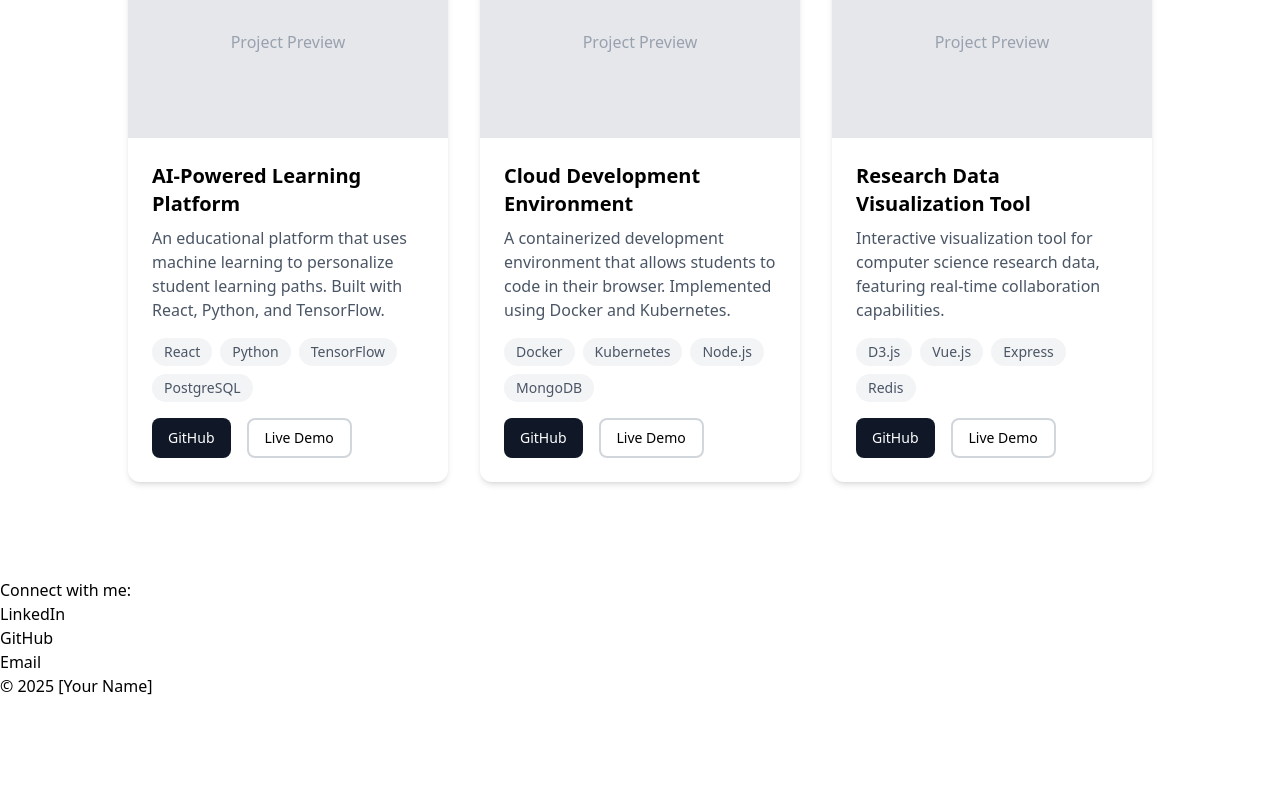
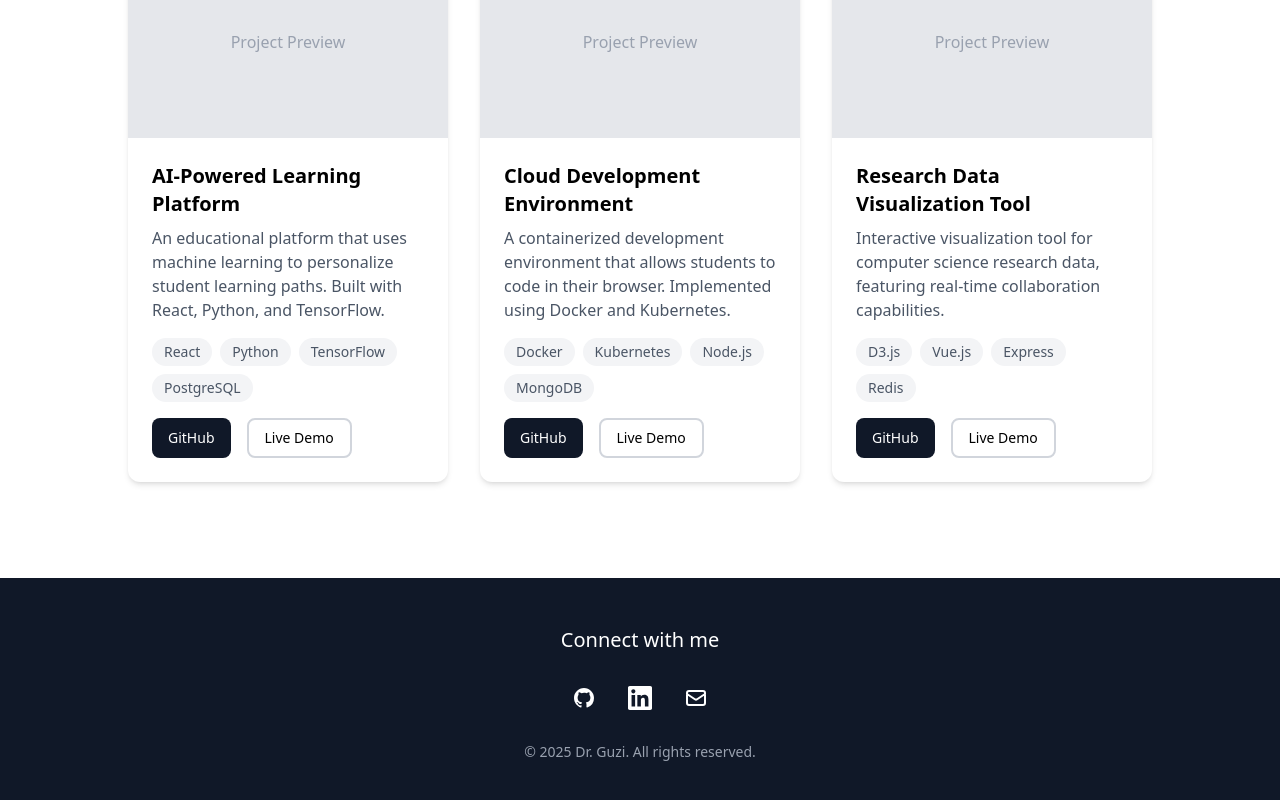
Before and after one commit to jdgio2/cs-club-portfolio-w3, a React (Vite) app: page / in a window 1280 px wide. Shown: the part 2730-3530 px from the top of the page. Before the commit the page ends 3428 px from the top, so only its background shows below. Built offline with nearby package versions, Linux system fonts and the light colour scheme.

Commit message:
Do foot ersection

```diff
--- a/src/components/Footer.jsx
+++ b/src/components/Footer.jsx
@@ -1,38 +1,82 @@
 // Footer.jsx
 export default function Footer() {
+    const socialLinks = [
+        {
+            name: "GitHub",
+            url: "https://github.com/drguzi",
+            icon: (
+                <svg
+                    className="w-6 h-6"
+                    fill="currentColor"
+                    viewBox="0 0 24 24"
+                >
+                    <path
+                        fillRule="evenodd"
+                        d="M12 2C6.477 2 2 6.484 2 12.017c0 4.425 2.865 8.18 6.839 9.504.5.092.682-.217.682-.483 0-.237-.008-.868-.013-1.703-2.782.605-3.369-1.343-3.369-1.343-.454-1.158-1.11-1.466-1.11-1.466-.908-.62.069-.608.069-.608 1.003.07 1.531 1.032 1.531 1.032.892 1.53 2.341 1.088 2.91.832.092-.647.35-1.088.636-1.338-2.22-.253-4.555-1.113-4.555-4.951 0-1.093.39-1.988 1.029-2.688-.103-.253-.446-1.272.098-2.65 0 0 .84-.27 2.75 1.026A9.564 9.564 0 0112 6.844c.85.004 1.705.115 2.504.337 1.909-1.296 2.747-1.027 2.747-1.027.546 1.379.202 2.398.1 2.651.64.7 1.028 1.595 1.028 2.688 0 3.848-2.339 4.695-4.566 4.943.359.309.678.92.678 1.855 0 1.338-.012 2.419-.012 2.747 0 .268.18.58.688.482A10.019 10.019 0 0022 12.017C22 6.484 17.522 2 12 2z"
+                        clipRule="evenodd"
+                    />
+                </svg>
+            ),
+        },
+        {
+            name: "LinkedIn",
+            url: "https://linkedin.com/in/drguzi",
+            icon: (
+                <svg
+                    className="w-6 h-6"
+                    fill="currentColor"
+                    viewBox="0 0 24 24"
+                >
+                    <path d="M20.447 20.452h-3.554v-5.569c0-1.328-.027-3.037-1.852-3.037-1.853 0-2.136 1.445-2.136 2.939v5.667H9.351V9h3.414v1.561h.046c.477-.9 1.637-1.85 3.37-1.85 3.601 0 4.267 2.37 4.267 5.455v6.286zM5.337 7.433c-1.144 0-2.063-.926-2.063-2.065 0-1.138.92-2.063 2.063-2.063 1.14 0 2.064.925 2.064 2.063 0 1.139-.925 2.065-2.064 2.065zm1.782 13.019H3.555V9h3.564v11.452zM22.225 0H1.771C.792 0 0 .774 0 1.729v20.542C0 23.227.792 24 1.771 24h20.451C23.2 24 24 23.227 24 22.271V1.729C24 .774 23.2 0 22.225 0z" />
+                </svg>
+            ),
+        },
+        {
+            name: "Email",
+            url: "mailto:j.d.giovannetti@biola.edu",
+            icon: (
+                <svg
+                    className="w-6 h-6"
+                    fill="none"
+                    viewBox="0 0 24 24"
+                    stroke="currentColor"
+                >
+                    <path
+                        strokeLinecap="round"
+                        strokeLinejoin="round"
+                        strokeWidth={2}
+                        d="M3 8l7.89 5.26a2 2 0 002.22 0L21 8M5 19h14a2 2 0 002-2V7a2 2 0 00-2-2H5a2 2 0 00-2 2v10a2 2 0 002 2z"
+                    />
+                </svg>
+            ),
+        },
+    ];
+
     return (
-        <footer>
-            <p>Connect with me:</p>
-            <ul>
-                <li>
-                    <a
-                        href="https://linkedin.com/in/yourusername"
-                        target="_blank"
-                        rel="noopener noreferrer"
-                    >
-                        LinkedIn
-                    </a>
-                </li>
-                <li>
-                    <a
-                        href="https://github.com/yourusername"
-                        target="_blank"
-                        rel="noopener noreferrer"
-                    >
-                        GitHub
-                    </a>
-                </li>
-                <li>
-                    <a
-                        href="mailto:your-email@example.com"
-                        target="_blank"
-                        rel="noopener noreferrer"
-                    >
-                        Email
-                    </a>
-                </li>
-            </ul>
-            <p>&copy; 2025 [Your Name]</p>
+        <footer className="bg-gray-900 text-white py-12">
+            <div className="px-32">
+                <div className="max-w-6xl mx-auto flex flex-col items-center gap-8">
+                    <p className="text-xl font-medium">Connect with me</p>
+                    <div className="flex gap-8">
+                        {socialLinks.map((link) => (
+                            <a
+                                key={link.name}
+                                href={link.url}
+                                target="_blank"
+                                rel="noopener noreferrer"
+                                className="hover:text-gray-300 transition-colors"
+                                aria-label={link.name}
+                            >
+                                {link.icon}
+                            </a>
+                        ))}
+                    </div>
+                    <p className="text-sm text-gray-400">
+                        &copy; {new Date().getFullYear()} Dr. Guzi. All rights
+                        reserved.
+                    </p>
+                </div>
+            </div>
         </footer>
     );
 }
```
